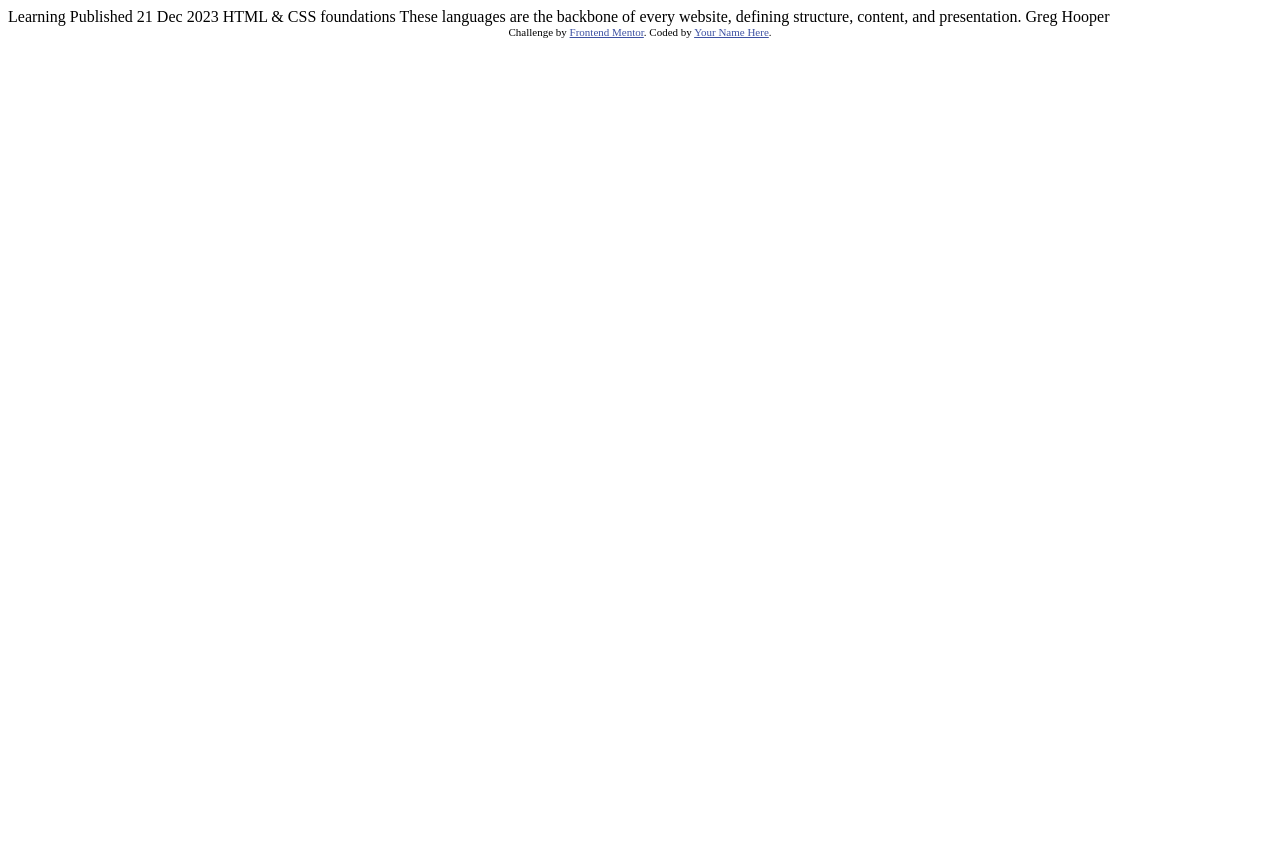
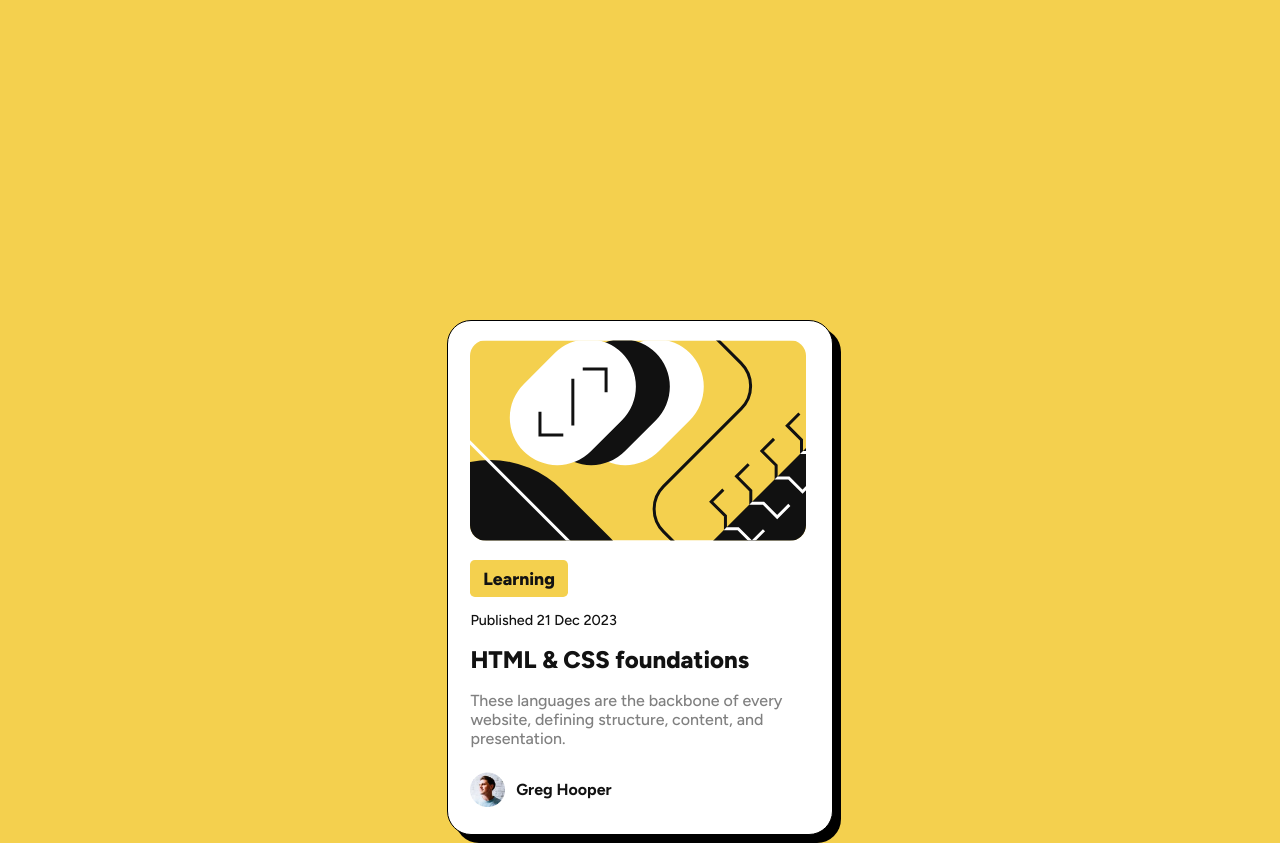
Before and after one commit to tybaglue/FM-blog-preview, a plain HTML site: page index.html in a window 1280 px wide. Shown: the top 843 px of the page. Before the commit the page ends 800 px from the top, so only its background shows below. Drawn offline with Linux system fonts and the light colour scheme; files whose address does not match are found by name.

Commit message:
First draft done

```diff
--- a/assets/css/style.css
+++ b/assets/css/style.css
@@ -0,0 +1,71 @@
+@import url('https://fonts.googleapis.com/css2?family=Figtree:ital,wght@0,300..900;1,300..900&display=swap');
+
+body{
+    font-family: "Figtree", sans-serif;
+    font-weight: 500;
+    font-style: normal;
+    font-size: 16px;
+    background-color: hsl(47, 88%, 63%);
+    color: hsl(0, 0%, 7%);
+}
+
+.container{
+    background-color: white;
+    max-height: fit-content;
+    max-width: 24rem;
+    border-radius: 1.5rem;
+    border: 0.1rem solid black;
+    margin: 20rem auto;
+    display: flex;
+    align-items: center;
+    box-shadow: 0.5rem 0.5rem black;
+}
+
+.body{
+    margin: 1.2rem 1.2rem 1.2rem 1.4rem;
+}
+
+.titleimage{
+    border-radius: 1rem;
+    text-align: center;
+}
+
+h1{
+    font-size: 1.5rem;
+    font-weight: 800;
+}
+
+h2{
+    background-color: hsl(47, 88%, 63%);
+    width: fit-content;
+    padding: 0.5rem 0.8rem 0.5rem 0.8rem;
+    font-size: 1.1rem;
+    font-weight: 800;
+    border-radius: 0.3rem;
+}
+
+h3{
+    font-size: 1rem;
+    padding-left: 0.7rem;
+}
+
+#date{
+    font-size: 0.9rem;
+}
+.content{
+    color: hsl(0, 0%, 50%);
+}
+
+.author{
+    display: flex;
+    flex-direction: row;
+}
+
+.author img{
+    max-width: 2.2rem;
+    max-height: 2.2rem;
+    padding-top: 0.5rem;
+}
+footer{
+    text-align: center;
+}
--- a/index.html
+++ b/index.html
@@ -8,27 +8,36 @@
 
   <title>Frontend Mentor | Blog preview card</title>
 
-  <!-- Feel free to remove these styles or customise in your own stylesheet 👍 -->
-  <style>
-    .attribution { font-size: 11px; text-align: center; }
-    .attribution a { color: hsl(228, 45%, 44%); }
-  </style>
+  <link rel="stylesheet" href="assets/css/style.css">
 </head>
 <body>
 
-  Learning
+  <main>
+    <div class="container">
+     <div class="body">
+        <img class="titleimage" src="/Users/tybaglue/Documents/GitHub/FM-blog-preview/assets/images/illustration-article.svg">
+        <h2 id="tag">Learning</h2>
 
-  Published 21 Dec 2023
+        <p id="date"> Published 21 Dec 2023</p>
 
-  HTML & CSS foundations
+        <h1> HTML & CSS foundations</h1>
 
-  These languages are the backbone of every website, defining structure, content, and presentation.
+        <p class="content"> These languages are the backbone of every website, defining structure, content, and presentation.</p>
 
-  Greg Hooper
+        <div class="author">
+          <img src="/Users/tybaglue/Documents/GitHub/FM-blog-preview/assets/images/image-avatar.webp">
 
+          <h3> Greg Hooper</h3>
+        </div>
+      </div>
+    </div>
+  </main>
+
+<footer>
   <div class="attribution">
     Challenge by <a href="https://www.frontendmentor.io?ref=challenge" target="_blank">Frontend Mentor</a>.
-    Coded by <a href="#">Your Name Here</a>.
+    Coded by <a href="#">Tyba Glue</a>.
   </div>
+</footer>
 </body>
 </html>
```
